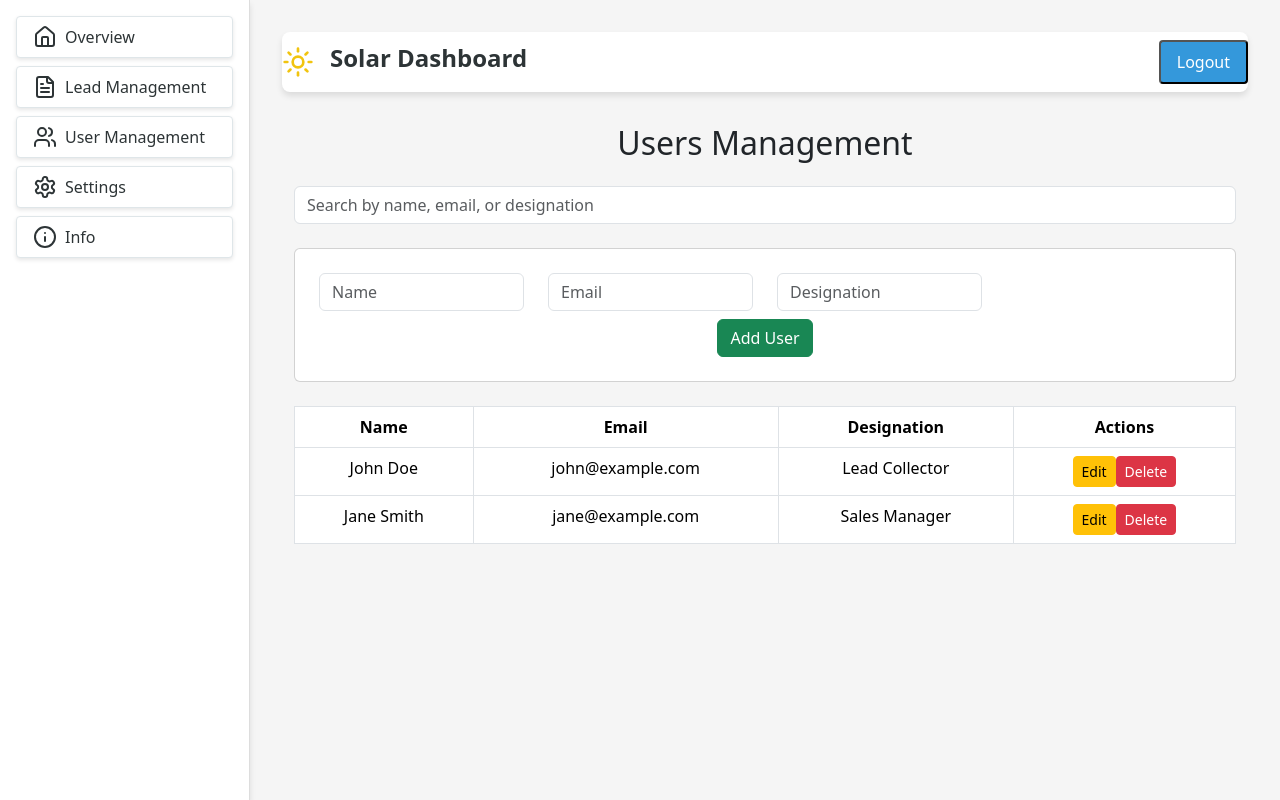
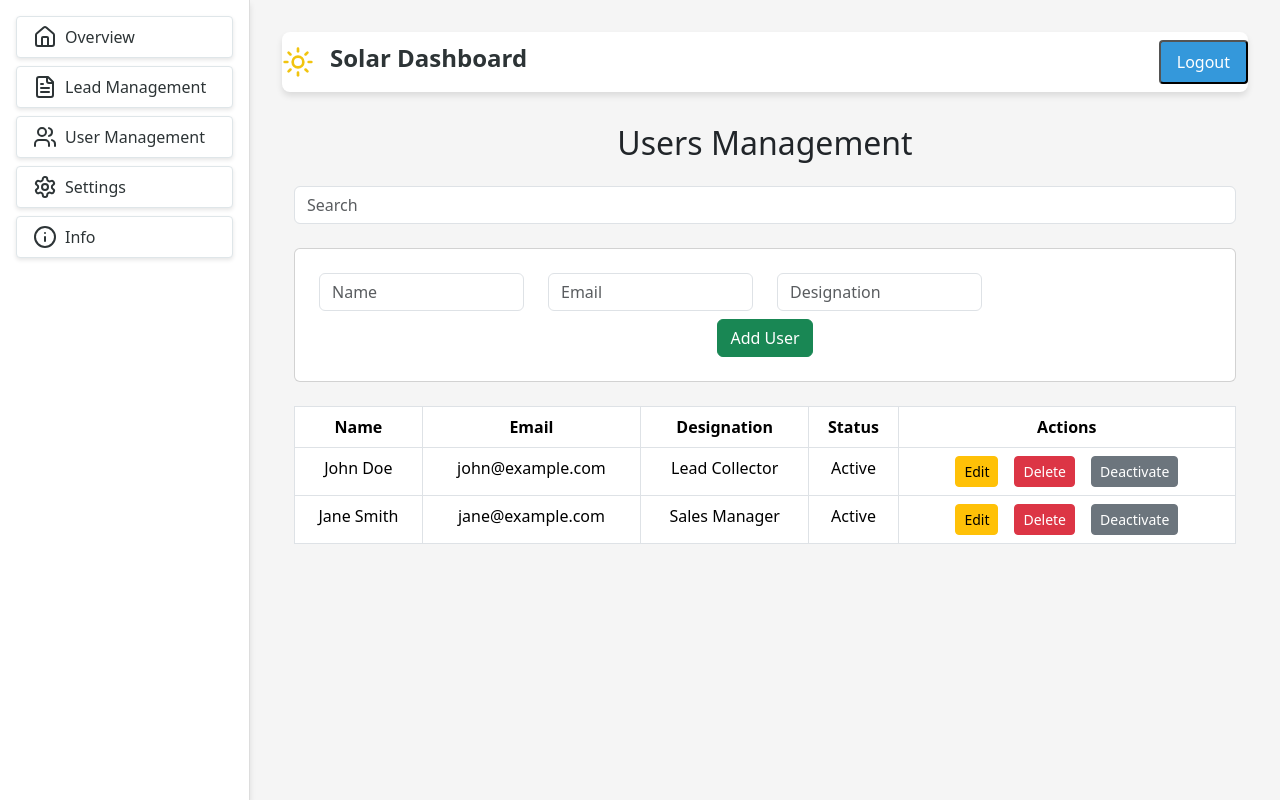
Before and after one commit to mali2927/Suniese-CRM, a React (Create React App) app: page /user in a window 1280 px wide. Built offline with nearby package versions, Linux system fonts and the light colour scheme.

Commit message:
active /deactve status in users

```diff
--- a/src/Components/AdminComponents/Users.js
+++ b/src/Components/AdminComponents/Users.js
@@ -11,12 +11,14 @@ const Users = () => {
       name: "John Doe",
       email: "john@example.com",
       designation: "Lead Collector",
+      active: true, // Added active property
     },
     {
       id: 2,
       name: "Jane Smith",
       email: "jane@example.com",
       designation: "Sales Manager",
+      active: true, // Added active property
     },
   ];
 
@@ -25,6 +27,7 @@ const Users = () => {
     name: "",
     email: "",
     designation: "",
+    active: true, // Default to active when adding new users
   });
   const [editingUser, setEditingUser] = useState(null);
   const [searchTerm, setSearchTerm] = useState(""); // State for search term
@@ -45,7 +48,7 @@ const Users = () => {
     if (newUser.name && newUser.email && newUser.designation) {
       const id = users.length ? users[users.length - 1].id + 1 : 1;
       setUsers([...users, { id, ...newUser }]);
-      setNewUser({ name: "", email: "", designation: "" });
+      setNewUser({ name: "", email: "", designation: "", active: true });
     }
   };
 
@@ -66,7 +69,16 @@ const Users = () => {
       users.map((user) => (user.id === editingUser.id ? newUser : user))
     );
     setEditingUser(null);
-    setNewUser({ name: "", email: "", designation: "" });
+    setNewUser({ name: "", email: "", designation: "", active: true });
+  };
+
+  // Toggle user active status
+  const toggleActiveStatus = (id) => {
+    setUsers(
+      users.map((user) =>
+        user.id === id ? { ...user, active: !user.active } : user
+      )
+    );
   };
 
   // Filter users based on search term
@@ -90,7 +102,7 @@ const Users = () => {
               <input
                 type="text"
                 className="form-control"
-                placeholder="Search by name, email, or designation"
+                placeholder="Search"
                 value={searchTerm}
                 onChange={handleSearchChange}
               />
@@ -150,6 +162,7 @@ const Users = () => {
                   <th>Name</th>
                   <th>Email</th>
                   <th>Designation</th>
+                  <th>Status</th>
                   <th>Actions</th>
                 </tr>
               </thead>
@@ -159,18 +172,25 @@ const Users = () => {
                     <td>{user.name}</td>
                     <td>{user.email}</td>
                     <td>{user.designation}</td>
+                    <td>{user.active ? "Active" : "Inactive"}</td>
                     <td>
                       <button
-                        className="btn btn-sm btn-warning mr-2"
+                        className="btn btn-sm btn-warning mx-2"
                         onClick={() => startEditUser(user)}
                       >
                         Edit
                       </button>
                       <button
-                        className="btn btn-sm btn-danger"
+                        className="btn btn-sm btn-danger mx-2"
                         onClick={() => deleteUser(user.id)}
                       >
                         Delete
+                      </button>
+                      <button
+                        className="btn btn-sm btn-secondary mx-2"
+                        onClick={() => toggleActiveStatus(user.id)}
+                      >
+                        {user.active ? "Deactivate" : "Activate"}
                       </button>
                     </td>
                   </tr>
```
